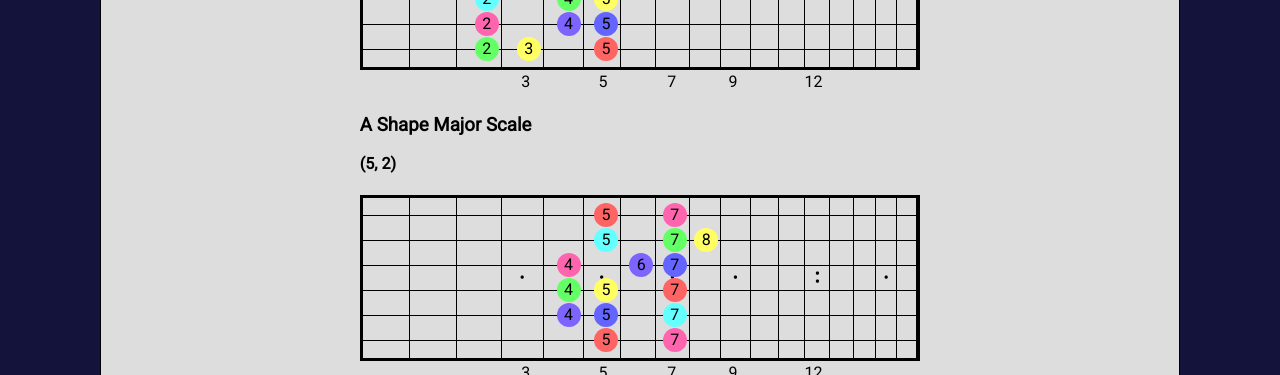
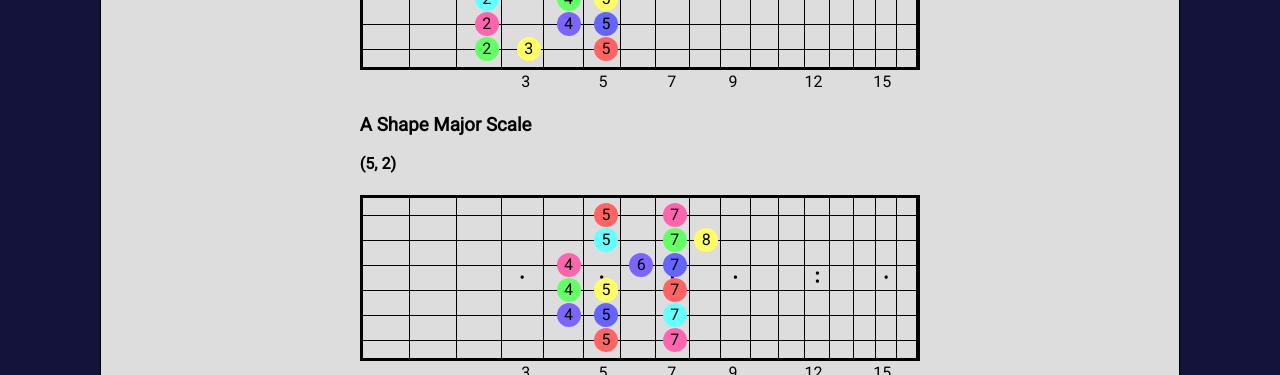
Before and after one commit to milmd90/mattdeanmiller, a React (Create React App) app in the folder client/: page /scales in a window 1280 px wide. Shown: the part 425-800 px from the top of the page. Built offline with nearby package versions, Linux system fonts and the light colour scheme.

Commit message:
update scales to D

```diff
--- a/client/src/components/fretboard/index.tsx
+++ b/client/src/components/fretboard/index.tsx
@@ -150,7 +150,7 @@ export default function Fretboard(props: {
       <FretboardMarkers
         start={props.start}
         end={props.end}
-        frets={[3, 5, 7, 9, 12]}
+        frets={[3, 5, 7, 9, 12, 15]}
       />
     </div>
   );
```
